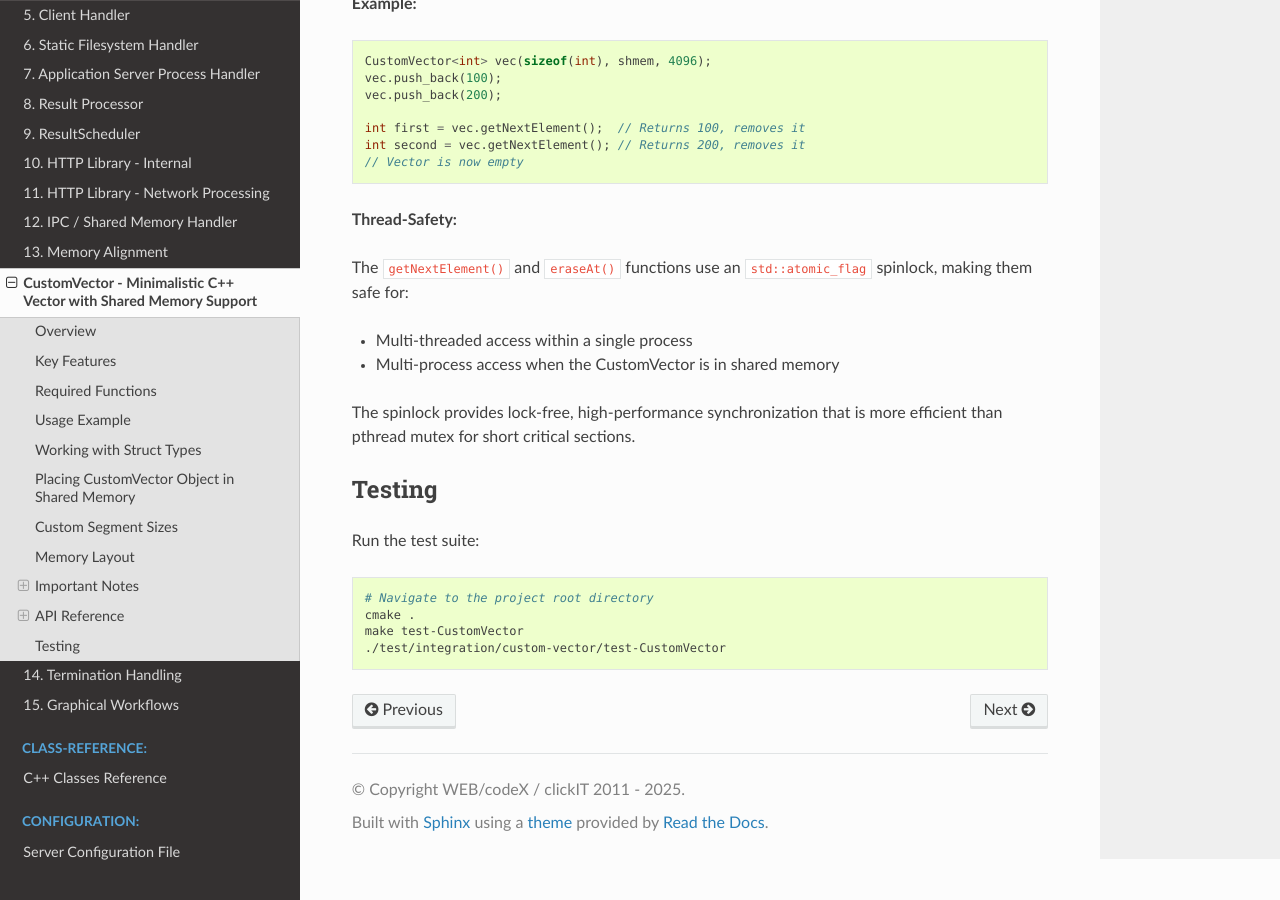
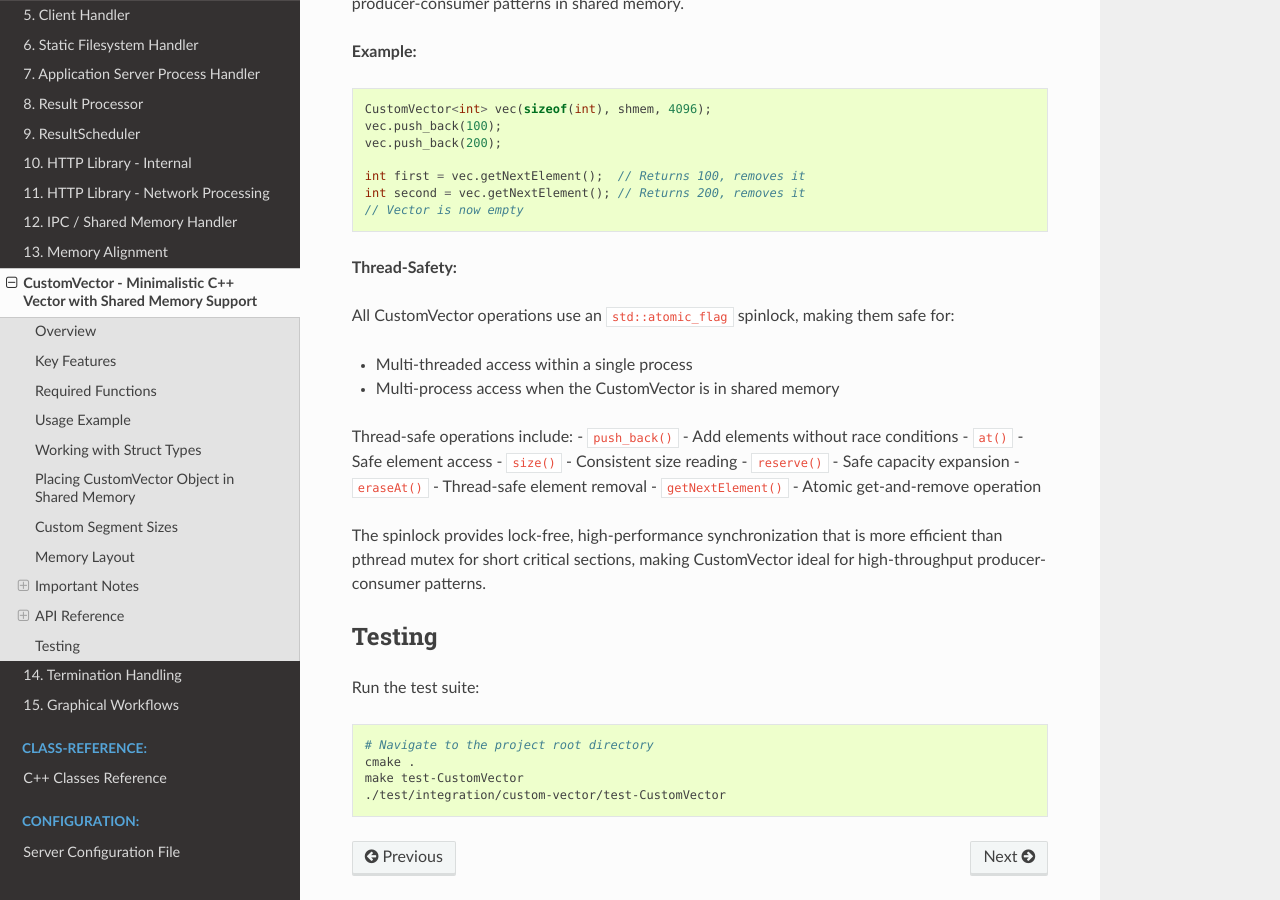
Before and after one commit to WEBcodeX1/http-1.2, a Sphinx documentation site: the page built from doc/CustomVector.rst, in a window 1280 px wide and 900 px high, scrolled down 6576 px. Built offline with Sphinx 7.4.7 and the Read the Docs theme 3.1.0, drawn with Linux system fonts in a browser that asks for light colours; some of the changed text lies outside the part shown.

Commit message:
Make all CustomVector operations thread-safe with atomic spinlock
Agent-Logs-Url: https://github.com/WEBcodeX1/http-1.2/sessions/4386599a-f242-4c36-9178-ecedbb8dee9c

Co-authored-by: clauspruefer <17313789+clauspruefer@users.noreply.github.com>

```diff
--- a/doc/CustomVector.rst
+++ b/doc/CustomVector.rst
@@ -14,7 +14,7 @@ Key Features
 3. **Contiguous addressing**: Next segment address = previous address + segment_size_bytes
 4. **No iterators**: Designed to be 100% compatible with shared memory (no types that rely on other memory regions)
 5. **Simple interface**: Provides essential vector operations only
-6. **Thread-safe operations**: ``getNextElement()`` and ``eraseAt()`` are thread-safe using ``std::atomic_flag`` spinlock for high-performance multi-process/multi-threaded access
+6. **Fully thread-safe**: All operations (``push_back()``, ``at()``, ``size()``, ``reserve()``, ``eraseAt()``, ``getNextElement()``) are thread-safe using ``std::atomic_flag`` spinlock for high-performance multi-process/multi-threaded access
 
 Required Functions
 ------------------
@@ -233,7 +233,7 @@ reserve()
 
     void reserve(size_t element_count)
 
-Reserves capacity for the specified number of elements. Throws ``std::bad_alloc`` if requested capacity exceeds available shared memory.
+**Thread-safe** operation that reserves capacity for the specified number of elements. Throws ``std::bad_alloc`` if requested capacity exceeds available shared memory.
 
 push_back()
 ~~~~~~~~~~~
@@ -242,7 +242,7 @@ push_back()
 
     void push_back(const T& element)
 
-Adds an element to the end of the vector. Automatically expands capacity if needed.
+**Thread-safe** operation that adds an element to the end of the vector. Automatically expands capacity if needed.
 
 at()
 ~~~~
@@ -252,7 +252,7 @@ at()
     T& at(size_t index)
     const T& at(size_t index) const
 
-Returns reference to element at specified index. Throws ``std::out_of_range`` if index is out of bounds.
+**Thread-safe** operation that returns reference to element at specified index. Throws ``std::out_of_range`` if index is out of bounds.
 
 size()
 ~~~~~~
@@ -261,7 +261,7 @@ size()
 
     size_t size() const
 
-Returns the current number of elements in the vector.
+**Thread-safe** operation that returns the current number of elements in the vector.
 
 capacity()
 ~~~~~~~~~~
@@ -331,12 +331,20 @@ This function is thread-safe and can be called from multiple threads or processe
 
 **Thread-Safety:**
 
-The ``getNextElement()`` and ``eraseAt()`` functions use an ``std::atomic_flag`` spinlock, making them safe for:
+All CustomVector operations use an ``std::atomic_flag`` spinlock, making them safe for:
 
 - Multi-threaded access within a single process
 - Multi-process access when the CustomVector is in shared memory
 
-The spinlock provides lock-free, high-performance synchronization that is more efficient than pthread mutex for short critical sections.
+Thread-safe operations include:
+- ``push_back()`` - Add elements without race conditions
+- ``at()`` - Safe element access
+- ``size()`` - Consistent size reading
+- ``reserve()`` - Safe capacity expansion
+- ``eraseAt()`` - Thread-safe element removal
+- ``getNextElement()`` - Atomic get-and-remove operation
+
+The spinlock provides lock-free, high-performance synchronization that is more efficient than pthread mutex for short critical sections, making CustomVector ideal for high-throughput producer-consumer patterns.
 
 Testing
 -------
```
Also changed, not shown: 1 other file.
